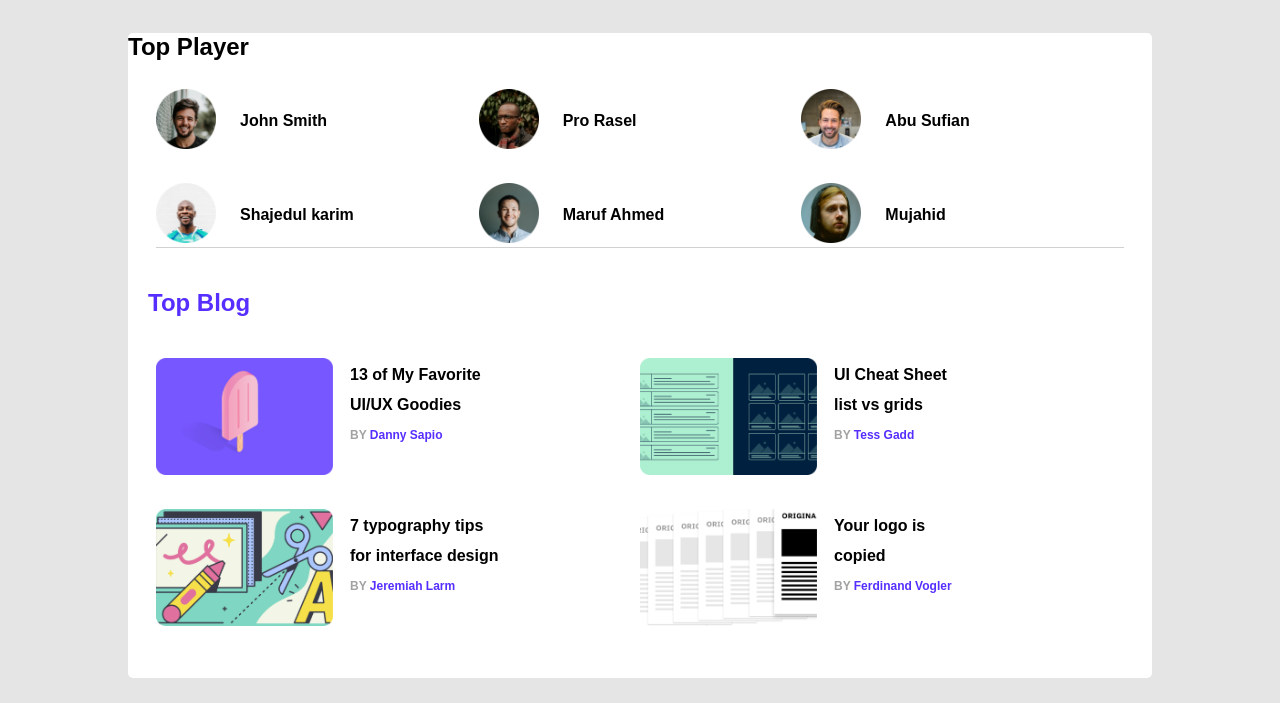
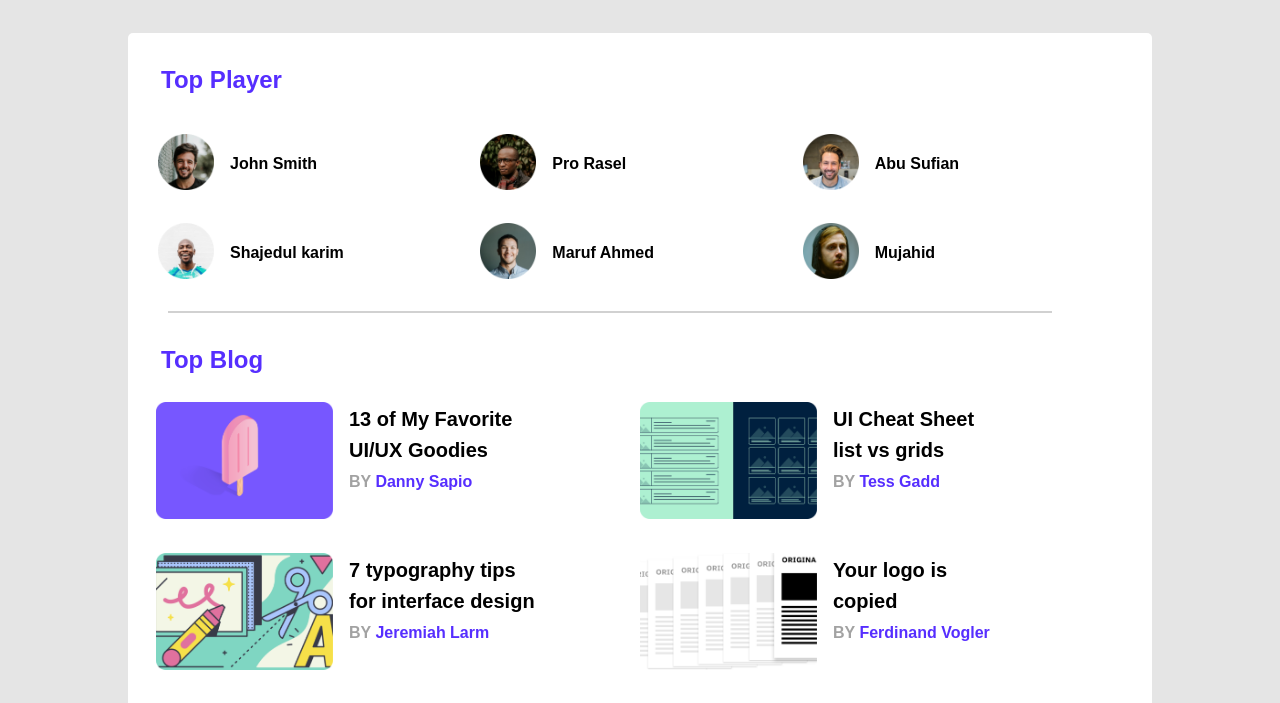
Before and after one commit to SuptiJahan/Leader-Board-Project, a plain HTML site: page index.html in a window 1280 px wide. Shown: the part 97-800 px from the top of the page. Drawn offline with Linux system fonts and the light colour scheme.

Commit message:
new main part done

```diff
--- a/css/style.css
+++ b/css/style.css
@@ -61,22 +61,22 @@ body{
 .content_inner {
     background: #FFFFFF;
     border-radius: 5px;
-    margin-top: 32px;
     padding-bottom: 20px;
 }
-h2 {
-    padding: 35px 0px 10px 29px;
+h1 {
+    padding: 33px 0 0 33px;
     color: var(--secondary);
+    font-size: 24px;
 }
 .profile-pic img {
-    width: 60px;
+    width: 56px;
+    height: 56px;
 }
 .Top_player {
     display: grid;
     grid-template-columns: repeat(3,1fr);
-    grid-row-gap: 30px;
-    border-bottom: 1px solid #D1D1D1;
-    margin: 28px;
+    grid-row-gap: 29px;
+    margin: 40px 27px 28px 30px;
 }
 .player-list {
     display: flex;
@@ -84,12 +84,13 @@ h2 {
     align-items: center;
 }
 .player-name {
-    padding-left: 24px;
+    padding-left: 16px;
+}
+hr {
+    margin: 0px 100px 0 40px;
+    border: 1px solid #D1D1D1;
 }
 /*Blog-inner*/
-h2.title {
-    padding: 13px 20px;
-}
 .blog_list img {
     width: 177px;
     height: 117px;
@@ -105,12 +106,15 @@ h2.title {
     grid-row-gap: 30px;
 }
 .blog_inner {
-    padding-left: 17px;
-    margin-bottom: 28px;
-    line-height: 30px;
+    padding-left: 16px;
+    margin-bottom: 24px;
+    line-height: 31px;
+}
+.blog_inner h4 {
+    font-size: 20px;
 }
 .blog_inner h5 {
-    font-size: 12px;
+    font-size: 16px;
     color: var(--secondary);
 }
 span {
--- a/index.html
+++ b/index.html
@@ -61,9 +61,10 @@
                         <div class="player-name"><h4>Mujahid</h4></div>
                     </div>
                     </div>
+                    <hr>
                     <!--top blog inner-->
                    <div class="content_blog">
-                       <h2 class="title">Top Blog</h2>
+                       <h1 class="title">Top Blog</h1>
                        <div class="top_blog">
                            <div class="blog-name">
                                <div class="blog_list"><img src="img/blog-1.png" alt=""></div>
```
